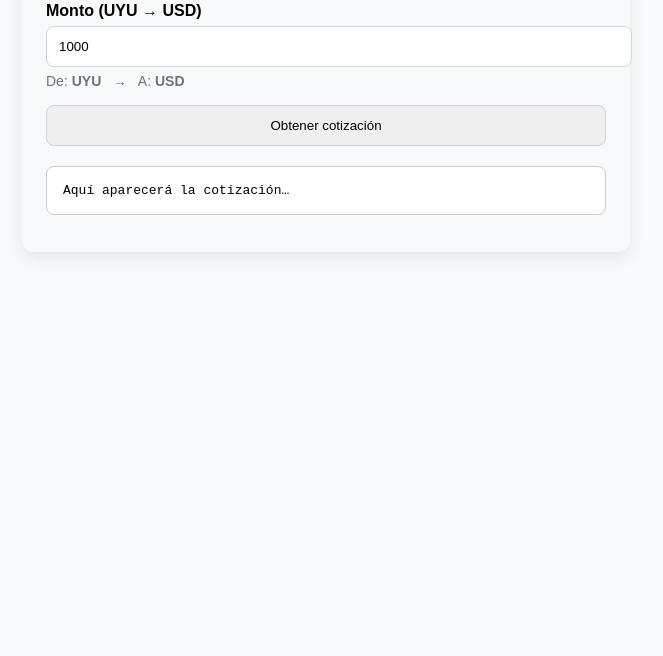
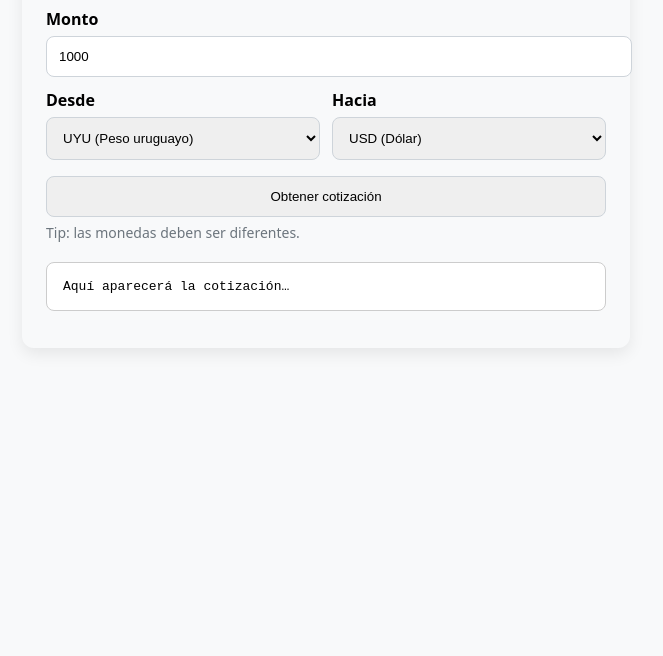
Before and after one commit to NicoRLL/currency-service, a website: page public/index.html in a window 1280 px wide. Shown: the part 144-800 px from the top of the page, without its empty margins (314-977 px from the left). Drawn offline with Linux system fonts and the light colour scheme.

Commit message:
Refactor en html

```diff
--- a/public/index.html
+++ b/public/index.html
@@ -5,25 +5,52 @@
   <meta name="viewport" content="width=device-width, initial-scale=1.0" />
   <title>Currency Service</title>
   <style>
-    body { font-family: Arial, sans-serif; max-width: 560px; margin: 40px auto; background: #f8f9fa; padding: 24px; border-radius: 12px; box-shadow: 0 6px 16px rgba(0,0,0,.08); }
+    body { font-family: system-ui, Arial, sans-serif; max-width: 560px; margin: 40px auto; background: #f8f9fa; padding: 24px; border-radius: 12px; box-shadow: 0 6px 16px rgba(0,0,0,.08); }
     h1 { text-align: center; margin-bottom: 24px; }
     label { display:block; margin: 12px 0 6px; font-weight: 600; }
-    input, button { width: 100%; padding: 12px; border-radius: 8px; border: 1px solid #ced4da; }
+    input, select, button { width: 100%; padding: 12px; border-radius: 8px; border: 1px solid #ced4da; }
     button { margin-top: 16px; cursor: pointer; }
+    .row { display: grid; grid-template-columns: 1fr 1fr; gap: 12px; }
     pre { background:#fff; padding: 16px; border:1px solid #ccc; border-radius: 8px; white-space: pre-wrap; margin-top: 20px; }
     .muted { color:#6c757d; font-size: 14px; margin-top: 6px; }
   </style>
 </head>
 <body>
-  <h1>Servicio de cambio</h1>
+  <h1>Currency Service</h1>
 
   <form id="quoteForm">
-    <label for="amount">Monto (UYU → USD)</label>
+    <label for="amount">Monto</label>
     <input type="number" id="amount" value="1000" min="0.01" step="0.01" required />
 
-    <div class="muted">De: <strong>UYU</strong> &nbsp; → &nbsp; A: <strong>USD</strong></div>
+    <div class="row">
+      <div>
+        <label for="from">Desde</label>
+        <select id="from">
+          <option value="UYU" selected>UYU (Peso uruguayo)</option>
+          <option value="USD">USD (Dólar)</option>
+          <option value="EUR">EUR (Euro)</option>
+          <option value="GBP">GBP (Libra)</option>
+          <option value="ARS">ARS (Peso argentino)</option>
+          <option value="BRL">BRL (Real)</option>
+          <option value="CLP">CLP (Peso chileno)</option>
+        </select>
+      </div>
+      <div>
+        <label for="to">Hacia</label>
+        <select id="to">
+          <option value="USD" selected>USD (Dólar)</option>
+          <option value="EUR">EUR (Euro)</option>
+          <option value="GBP">GBP (Libra)</option>
+          <option value="UYU">UYU (Peso uruguayo)</option>
+          <option value="ARS">ARS (Peso argentino)</option>
+          <option value="BRL">BRL (Real)</option>
+          <option value="CLP">CLP (Peso chileno)</option>
+        </select>
+      </div>
+    </div>
 
     <button type="submit">Obtener cotización</button>
+    <div class="muted">Tip: las monedas deben ser diferentes.</div>
   </form>
 
   <pre id="result">Aquí aparecerá la cotización…</pre>
@@ -34,17 +61,25 @@
 
     form.addEventListener("submit", async (e) => {
       e.preventDefault();
+
       const amount = Number(document.getElementById("amount").value);
+      const from = document.getElementById("from").value;
+      const to = document.getElementById("to").value;
 
       if (!Number.isFinite(amount) || amount <= 0) {
         result.textContent = "El monto debe ser un número mayor a 0.";
         return;
       }
+      if (from === to) {
+        result.textContent = "Las monedas 'Desde' y 'Hacia' no pueden ser iguales.";
+        return;
+      }
 
       try {
-        const url = `/fx/quote?from=UYU&to=USD&amount=${encodeURIComponent(amount)}`;
+        const url = `/fx/quote?from=${encodeURIComponent(from)}&to=${encodeURIComponent(to)}&amount=${encodeURIComponent(amount)}`;
         const res = await fetch(url, { headers: { "Accept": "text/plain" }});
         const text = await res.text();
+
         if (!res.ok) {
           result.textContent = `Error (${res.status}): ${text}`;
           return;
```
